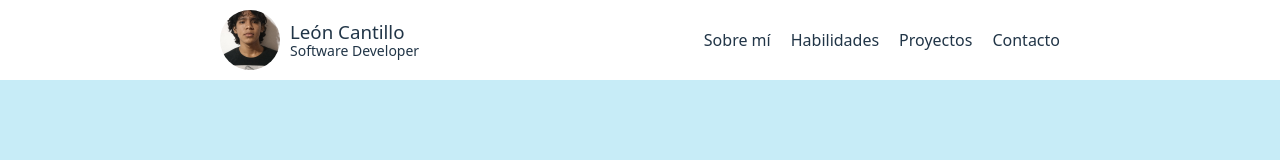
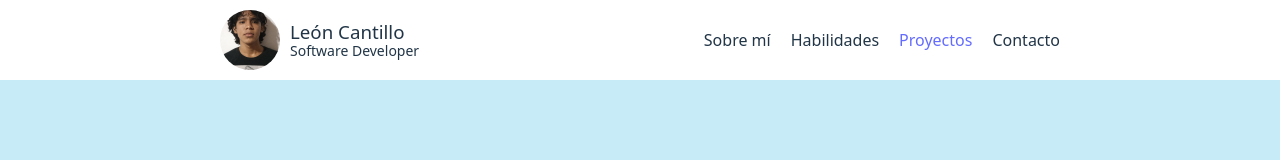
Before and after one commit to leoncantillo/portfolio, a React (Vite) app: page / in a window 1280 px wide. Shown: the top 160 px of the page. Built offline with nearby package versions, Linux system fonts and the light colour scheme.

Commit message:
[UPDATE] Highlight projects link.

```diff
--- a/src/styles/Header.scss
+++ b/src/styles/Header.scss
@@ -53,6 +53,8 @@ header:has(.header) {
             transition: transform .3s ease;
 
             a { color: var(--color-text); }
+
+            a[href="#projects"] { color: var(--color-link); }
 
             a:hover { color: var(--color-link-hover); }
 
```
